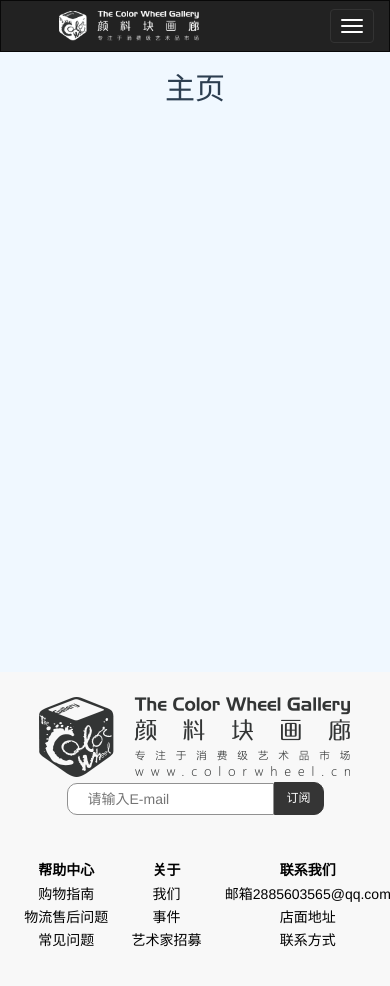
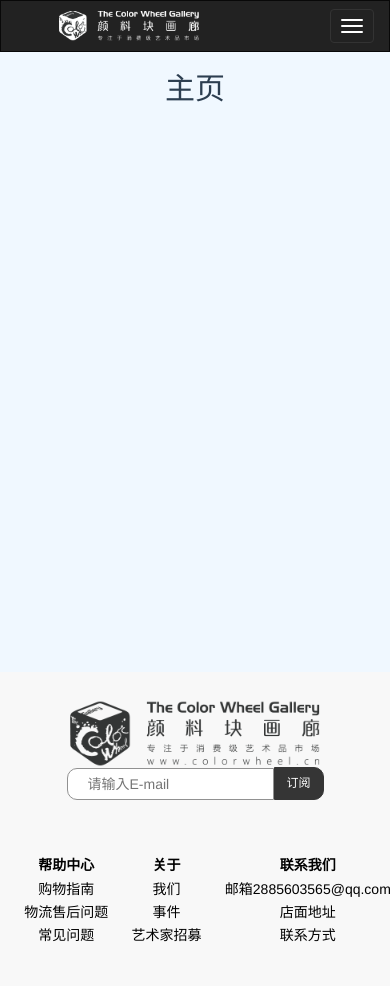
Before and after one commit to Yukiookami/colorwheel-frontend, a Vue app: page / in a window 390 px wide. Shown: the top 986 px of the page. Built offline with nearby package versions, Linux system fonts and the light colour scheme.

Commit message:
修改移动端页脚样式

```diff
--- a/src/components/ColorWheelFooter.vue
+++ b/src/components/ColorWheelFooter.vue
@@ -2,7 +2,7 @@
 <div id="footer">
   <div class="take">
     <router-link to="/">
-      <img src="../assets/logo-f.png">
+      <img src="../assets/logo-f.png" class="logo-f">
     </router-link>
     <div class="submit">
       <input placeholder="请输入E-mail" type="email"><button>订阅</button>
@@ -142,5 +142,13 @@ export default({
     padding: 6.6px 0;
     width: 5rem;
   }
+
+  .logo-f {
+    width: 25.7rem;
+  }
+
+  .take {
+    height: 10rem;
+  }
 }
 </style>
```
